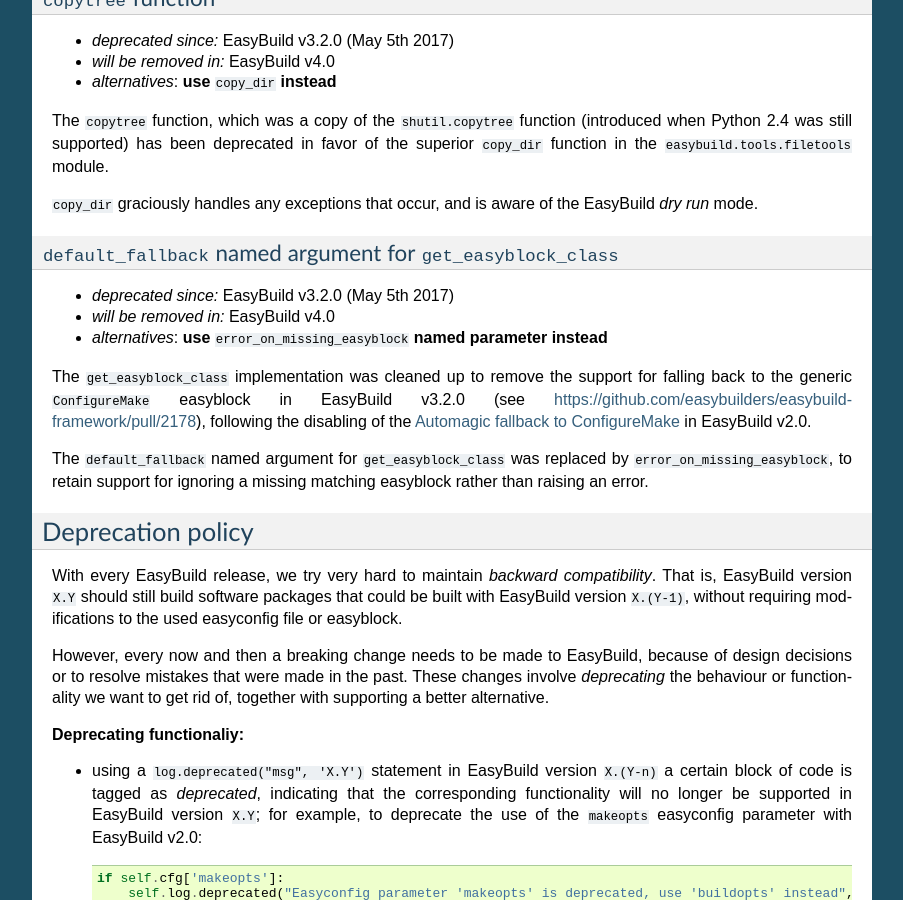
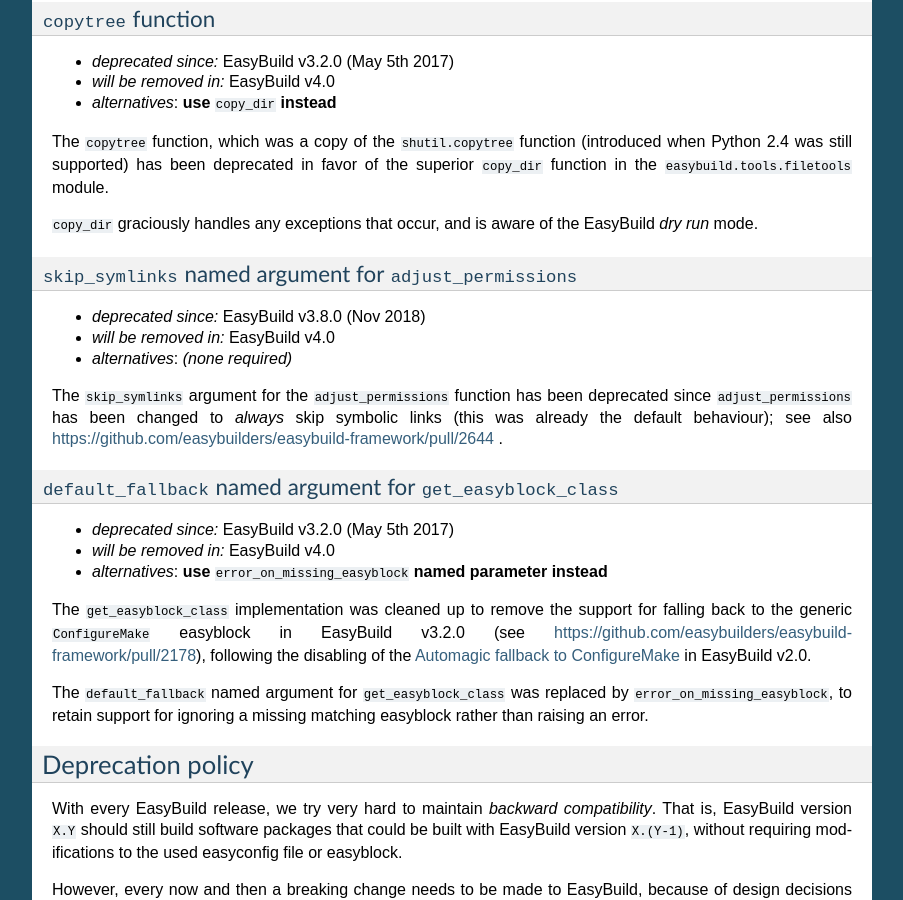
Before and after one commit to easybuilders/easybuild, a Sphinx documentation site: the page built from docs/Deprecated-functionality.rst, in a window 1280 px wide and 900 px high, scrolled down 1575 px. Shown: the whole window, without its empty margins (198-1101 px from the left). Built offline with Sphinx 7.4.7, drawn with Linux system fonts in a browser that asks for light colours; pages that are not in the unit, such as notebooks, are missing from menus; some of the changed text lies outside the part shown.

Commit message:
document deprecation of 'skip_symlinks' named argument in adjust_permissions function

```diff
--- a/docs/Deprecated-functionality.rst
+++ b/docs/Deprecated-functionality.rst
@@ -36,6 +36,7 @@
 For developers of easyblocks:
 
 * :ref:`depr_copytree_function`
+* "ref:`depr_adjust_permissions_skip_symlinks`
 
 For EasyBuild framework developers:
 
@@ -103,6 +104,19 @@
 supported) has been deprecated in favor of the superior ``copy_dir`` function in the ``easybuild.tools.filetools`` module.
 
 ``copy_dir`` graciously handles any exceptions that occur, and is aware of the EasyBuild *dry run* mode.
+
+.. _depr_adjust_permissions_skip_symlinks:
+
+``skip_symlinks`` named argument for ``adjust_permissions``
+~~~~~~~~~~~~~~~~~~~~~~~~~~~~~~~~~~~~~~~~~~~~~~~~~~~~~~~~~~~
+
+* *deprecated since:* EasyBuild v3.8.0 (Nov 2018)
+* *will be removed in:* EasyBuild v4.0
+* *alternatives*: *(none required)*
+
+The ``skip_symlinks`` argument for the ``adjust_permissions`` function has been deprecated since ``adjust_permissions``
+has been changed to *always* skip symbolic links (this was already the default behaviour); see also
+https://github.com/easybuilders/easybuild-framework/pull/2644 .
 
 
 .. _depr_get_easyblock_class_default_fallback:
```
